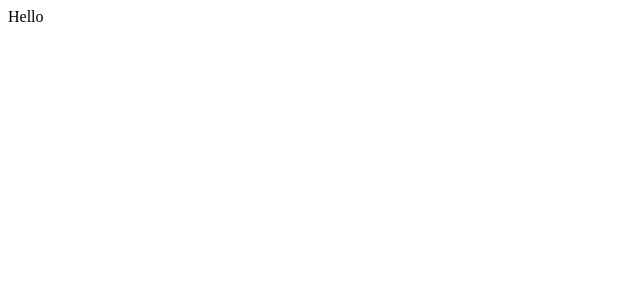
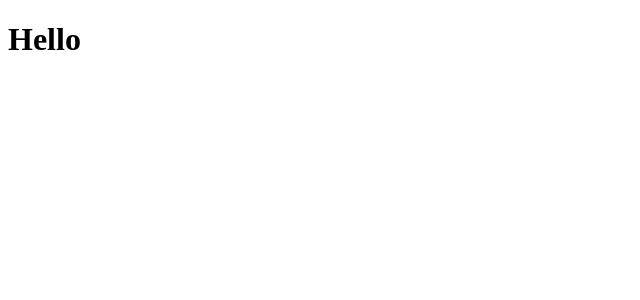
Before and after one commit to coconilu/personal-lab, a React (Create React App) app in the folder react-demos/react-webpack/: page / in a window 1280 px wide. Shown: the top 300 px of the page, without its empty margins (0-640 px from the left). Built offline with nearby package versions, Linux system fonts and the light colour scheme; the HTML template or start-up script is replaced by a standard one.

Commit message:
feat: 热更新测试通过。

```diff
--- a/react-demos/react-webpack/src/App.js
+++ b/react-demos/react-webpack/src/App.js
@@ -2,7 +2,7 @@ import React, { Component } from "react";
 
 class App extends Component {
   render() {
-    return <div>Hello {this.props.name}</div>;
+    return <h1>Hello {this.props.name}</h1>;
   }
 }
 
```
